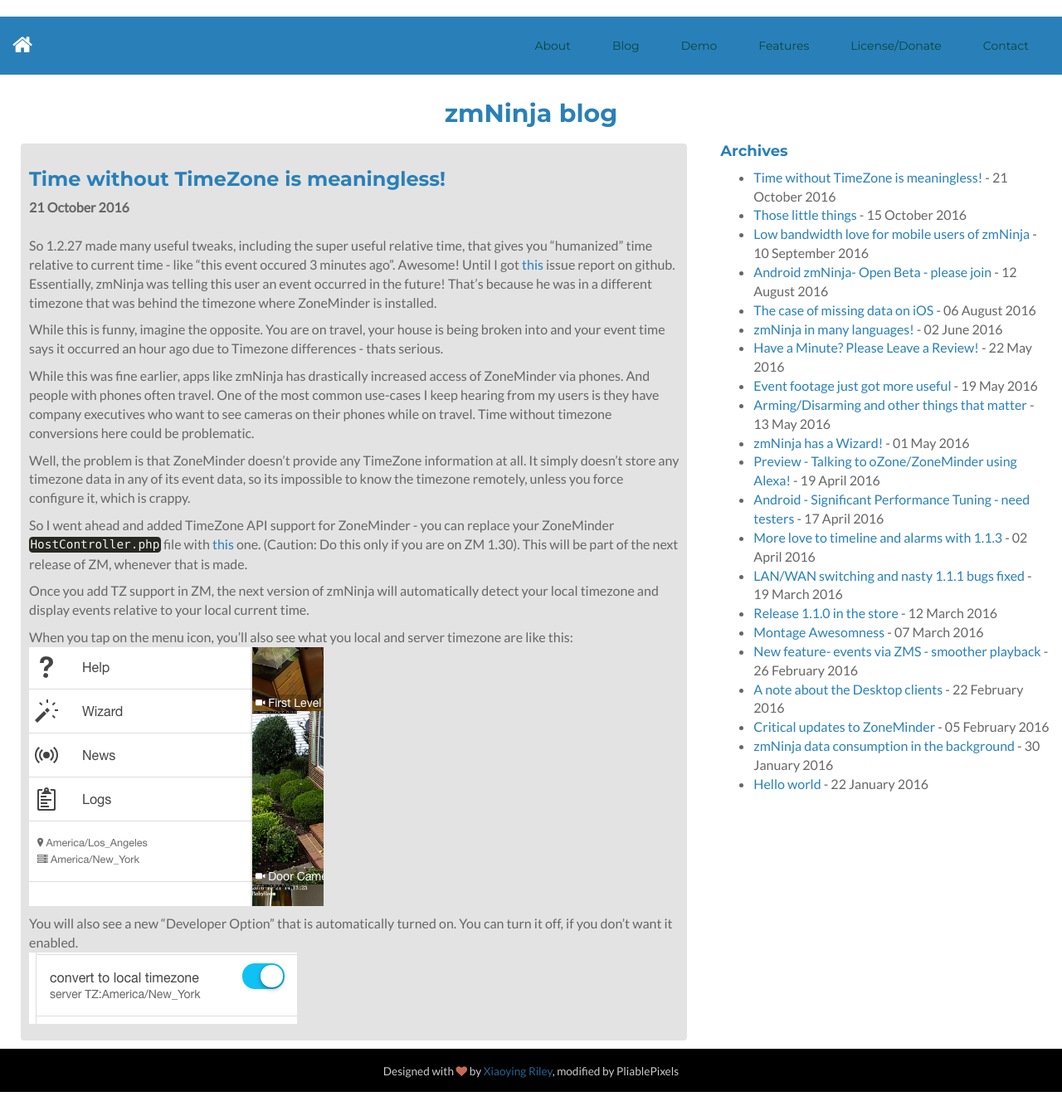
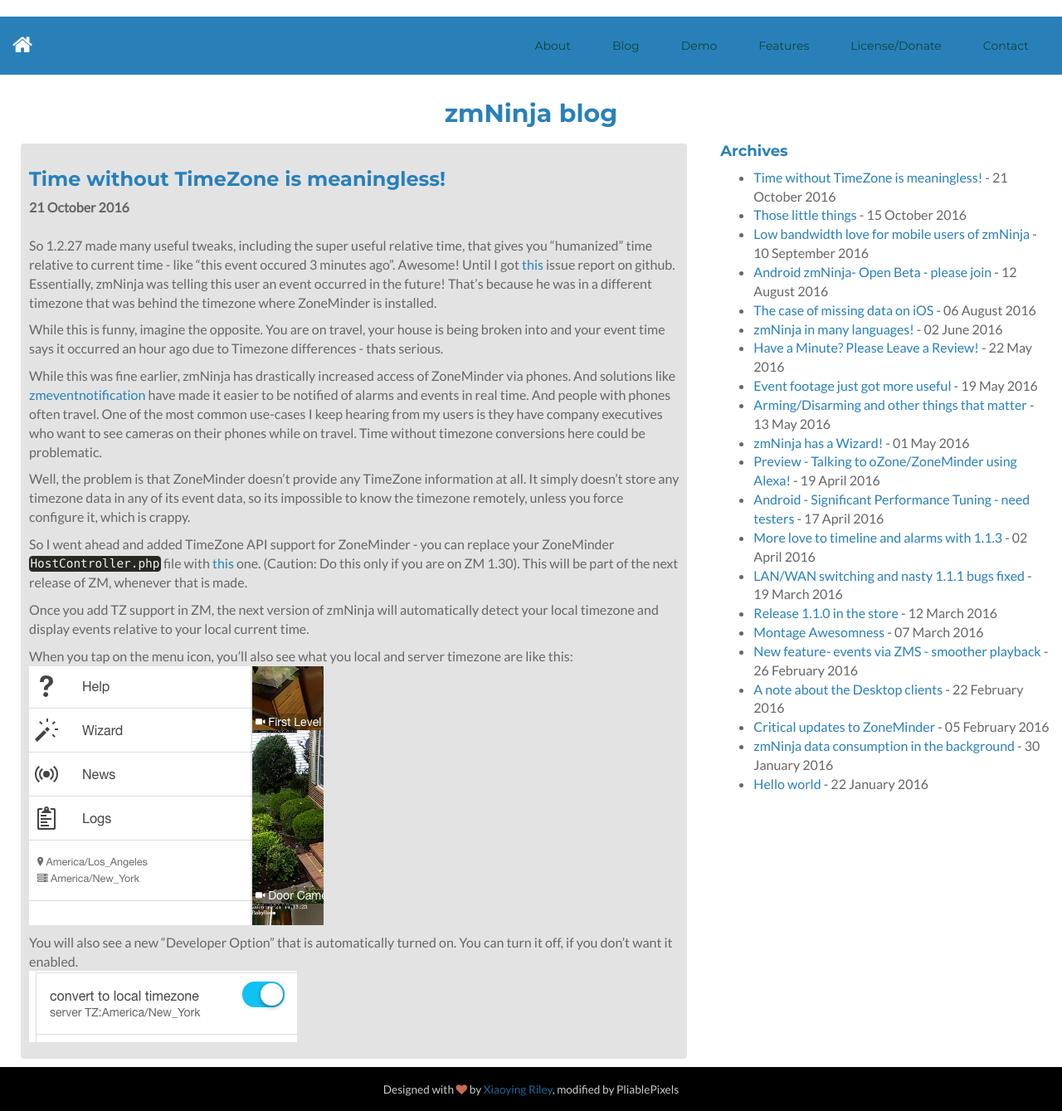
Before and after one commit to pliablepixels/pliablepixels.github.io, a Jekyll site: the page built from _posts/2016-10-21-timezones.md, in a window 1280 px wide and 1339 px high. Shown: the whole window at 83% size. Built offline with Jekyll 4.4.1, drawn with Linux system fonts in a browser that asks for light colours; comment, search, counter and statistics services are not loaded.

Commit message:
new post

```diff
--- a/_posts/2016-10-21-timezones.md
+++ b/_posts/2016-10-21-timezones.md
@@ -9,7 +9,7 @@ That's because he was in a different timezone that was behind the timezone where
 
 While this is funny, imagine the opposite. You are on travel, your house is being broken into and your event time says it occurred an hour ago due to Timezone differences - thats serious.
 
-While this was fine earlier, apps like zmNinja has drastically increased access of ZoneMinder via phones. And people with phones often travel. One of the most common use-cases I keep hearing from my users is they have company executives who want to see cameras on their phones while on travel. Time without timezone conversions here could be problematic.
+While this was fine earlier, zmNinja has drastically increased access of ZoneMinder via phones. And solutions like <a href="https://github.com/pliablepixels/zmeventserver">zmeventnotification</a> have made it easier to be notified of alarms and events in real time. And people with phones often travel. One of the most common use-cases I keep hearing from my users is they have company executives who want to see cameras on their phones while on travel. Time without timezone conversions here could be problematic.
 
 Well, the problem is that ZoneMinder doesn't provide any TimeZone information at all. It simply doesn't store any timezone data in any of its event data, so its impossible to know the timezone remotely, unless you force configure it, which is crappy.
 
```
